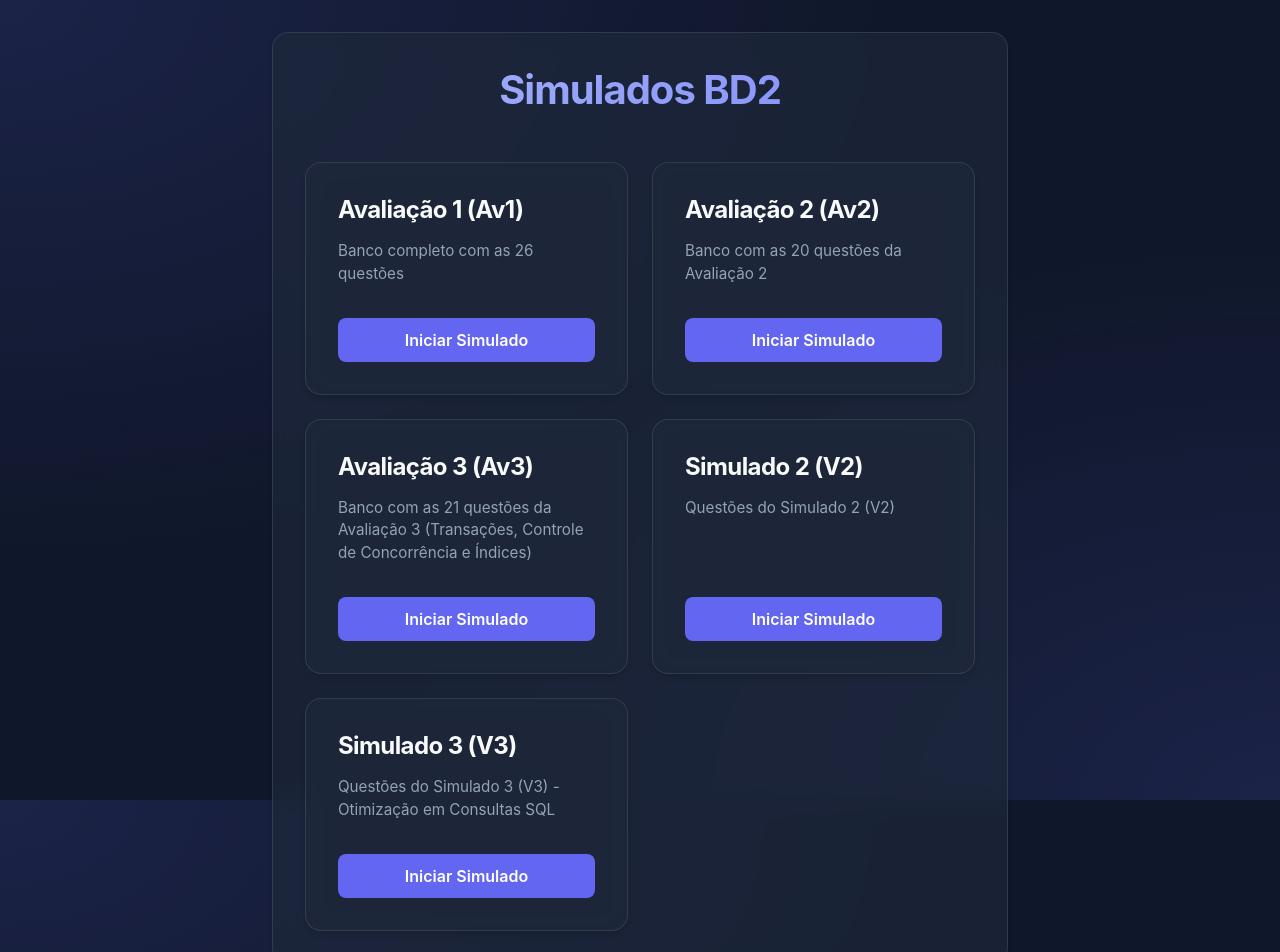
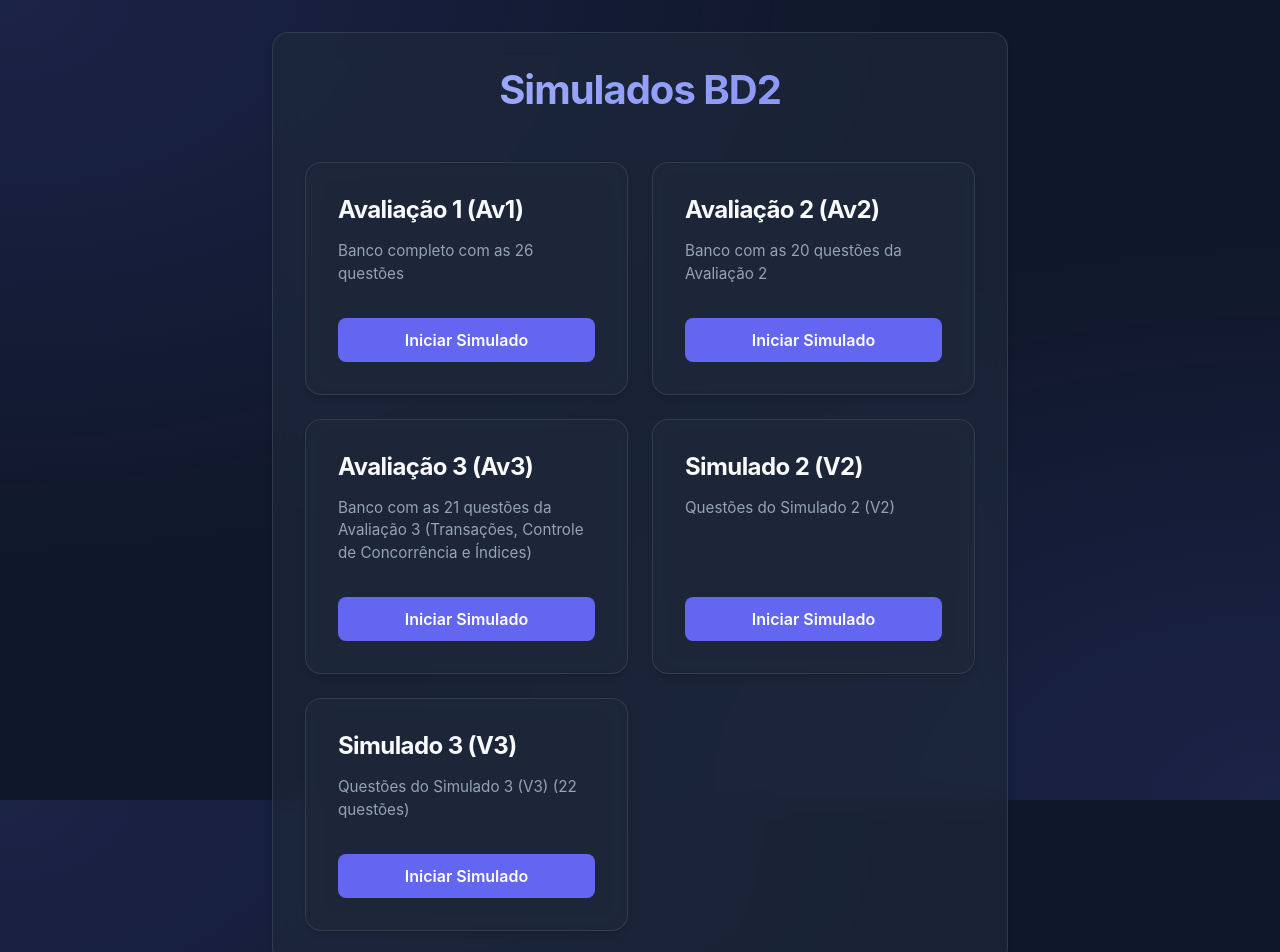
Before and after one commit to Gotc2607/Simulado-BD2, a React (Vite) app: page / in a window 1280 px wide. Shown: the top 952 px of the page. Built offline with nearby package versions, Linux system fonts and the light colour scheme.

Commit message:
feat: adicionando mais questões ao simulado 3

```diff
--- a/src/data/exams.js
+++ b/src/data/exams.js
@@ -651,7 +651,7 @@ export const exams = [
   {
     id: "v3",
     title: "Simulado 3 (V3)",
-    description: "Questões do Simulado 3 (V3) - Otimização em Consultas SQL",
+    description: "Questões do Simulado 3 (V3) (22 questões)",
     questions: [
       {
         id: 1,
@@ -708,6 +708,182 @@ export const exams = [
           "Varrer arquivos de dados que estão ordenados procurando os dados que serão apresentados."
         ],
         correctAnswer: [0, 2]
+      },
+      {
+        id: 7,
+        text: "[Tecnologias de Banco de Dados] Qual modelo de banco de dados permite que a estrutura de dados armazenada reflita diretamente as classes e objetos de uma linguagem de programação orientada a objetos (como Java ou C++), suportando herança e polimorfismo de forma nativa?",
+        options: [
+          "Banco de Dados Temporal",
+          "Banco de Dados Orientado a Objetos",
+          "Banco de Dados Ativo",
+          "Banco de Dados Dedutivo"
+        ],
+        correctAnswer: 1
+      },
+      {
+        id: 8,
+        text: "[Tecnologias de Banco de Dados] A principal característica de um Banco de Dados Distribuído é:",
+        options: [
+          "O armazenamento de dados exclusivamente em formato de texto.",
+          "A centralização física de todos os dados em um único servidor de alta potência.",
+          "O armazenamento de dados em múltiplos locais físicos conectados por rede, aparecendo para o usuário como um sistema único lógico.",
+          "A execução de regras baseadas em inferência lógica."
+        ],
+        correctAnswer: 2
+      },
+      {
+        id: 9,
+        text: "[Tecnologias de Banco de Dados] Qual tecnologia de banco de dados é projetada especificamente para operar de forma eficiente em cenários onde a conectividade de rede é instável ou intermitente, utilizando técnicas de sincronização assíncrona?",
+        options: [
+          "Bancos de Dados Geográficos",
+          "Bancos de Dados Paralelos",
+          "Bancos de Dados Multimídia",
+          "Bancos de Dados Móveis"
+        ],
+        correctAnswer: 3
+      },
+      {
+        id: 10,
+        text: "[Tecnologias de Banco de Dados] Em um sistema de controle de frotas, é necessário realizar consultas SQL que retornem \"quais veículos estão em um raio de 5km de um determinado endereço\". Qual banco de dados é especialista em tratar esse tipo de dado?",
+        options: [
+          "Banco de Dados Textual",
+          "Banco de Dados Geográfico",
+          "Banco de Dados Dedutivo",
+          "Banco de Dados em Colunas"
+        ],
+        correctAnswer: 1
+      },
+      {
+        id: 11,
+        text: "[Tecnologias de Banco de Dados] Quando uma aplicação exige motores de busca avançados capazes de realizar pesquisas fonéticas, buscar por sinônimos e indexar gigabytes de documentos em formato de texto livre, a melhor escolha tecnológica é:",
+        options: [
+          "Banco de Dados Textual",
+          "Banco de Dados Temporal",
+          "Banco de Dados Relacional padrão",
+          "Base de Dados das Coisas (DoT)"
+        ],
+        correctAnswer: 0
+      },
+      {
+        id: 12,
+        text: "[Tecnologias de Banco de Dados] O gerenciamento de dados que incluem fluxos (streams) contínuos, onde a entrega da informação possui restrições de tempo real (como em vídeos ou áudio sob demanda), é um desafio resolvido pelos:",
+        options: [
+          "Bancos de Dados Autônomos",
+          "Bancos de Dados Dedutivos",
+          "Bancos de Dados Multimídia",
+          "Bancos de Dados Semiestruturados"
+        ],
+        correctAnswer: 2
+      },
+      {
+        id: 13,
+        text: "[Tecnologias de Banco de Dados] O objetivo principal de um Banco de Dados Paralelo é:",
+        options: [
+          "Distribuir dados em diferentes países para fins de redundância.",
+          "Melhorar o desempenho processando múltiplas partes de uma mesma consulta simultaneamente em diferentes processadores.",
+          "Inferir novas informações a partir de dados existentes.",
+          "Sincronizar dados com dispositivos móveis offline."
+        ],
+        correctAnswer: 1
+      },
+      {
+        id: 14,
+        text: "[Tecnologias de Banco de Dados] Qual tipo de banco de dados permite responder nativamente a consultas do tipo \"Qual era o valor do produto X no dia 15 de março do ano passado, independentemente das alterações feitas depois disso\"?",
+        options: [
+          "Banco de Dados Temporal",
+          "Banco de Dados Ativo",
+          "Banco de Dados Geográfico",
+          "Banco de Dados em Colunas"
+        ],
+        correctAnswer: 0
+      },
+      {
+        id: 15,
+        text: "[Tecnologias de Banco de Dados] Um banco de dados que utiliza inteligência artificial para realizar o tuning automático de performance e aplicar correções de segurança sem necessidade de interrupção (downtime) ou ação de um DBA é classificado como:",
+        options: [
+          "Dedutivo",
+          "Autônomo (Auto-gerenciado)",
+          "Ativo",
+          "Semiestruturado"
+        ],
+        correctAnswer: 1
+      },
+      {
+        id: 16,
+        text: "[Tecnologias de Banco de Dados] Se o banco de dados armazena os fatos \"João é pai de Maria\" e \"Maria é mãe de José\", e possui uma regra lógica que infere que \"o pai de um progenitor é um avô\", esse sistema é um exemplo de Banco de Dados:",
+        options: [
+          "Orientado a Objetos",
+          "Distribuído",
+          "Ativo",
+          "Dedutivo"
+        ],
+        correctAnswer: 3
+      },
+      {
+        id: 17,
+        text: "[Tecnologias de Banco de Dados] O paradigma ECA (Evento-Condição-Ação) é a base de funcionamento de qual tipo de banco de dados, que é capaz de reagir automaticamente a mudanças de estado sem a necessidade de intervenção explícita da aplicação cliente?",
+        options: [
+          "Bancos de Dados Temporais",
+          "Bancos de Dados Dedutivos",
+          "Bancos de Dados Ativos",
+          "Bancos de Dados Multimídia"
+        ],
+        correctAnswer: 2
+      },
+      {
+        id: 18,
+        text: "[Tecnologias de Banco de Dados] Qual o principal motivador que leva empresas a adotarem Bancos de Dados NoSQL em detrimento aos SGBDRs tradicionais em aplicações modernas de internet?",
+        options: [
+          "A necessidade de aplicar as regras de normalização de forma mais rígida.",
+          "A obrigatoriedade do uso de linguagem SQL pura para todas as transações.",
+          "A flexibilidade de esquema (schema-less) e a facilidade de escalabilidade horizontal.",
+          "A criação de tabelas virtuais baseadas em herança de classes."
+        ],
+        correctAnswer: 2
+      },
+      {
+        id: 19,
+        text: "[Tecnologias de Banco de Dados] Em ambientes de Data Warehouse onde é necessário calcular a \"soma total de vendas do mês\" analisando milhões de registros, qual formato de armazenamento físico de banco de dados oferece o melhor desempenho de leitura (I/O) ignorando atributos desnecessários da tabela?",
+        options: [
+          "Banco de Dados em Colunas",
+          "Banco de Dados Orientado a Objetos",
+          "Banco de Dados Móvel",
+          "Banco de Dados em Grafos"
+        ],
+        correctAnswer: 0
+      },
+      {
+        id: 20,
+        text: "[Tecnologias de Banco de Dados] Tecnologias de armazenamento que operam de forma nativa com arquivos cujos esquemas são definidos no próprio dado por meio de tags ou chaves (como o formato JSON ou XML) são denominadas Bancos de Dados:",
+        options: [
+          "Relacionais Normatizados",
+          "Geográficos",
+          "Semiestruturados",
+          "Baseados em Tuplas"
+        ],
+        correctAnswer: 2
+      },
+      {
+        id: 21,
+        text: "[Tecnologias de Banco de Dados] A arquitetura de banco de dados projetada especificamente para ingerir, processar e analisar volumes massivos de dados contínuos gerados por sensores e dispositivos inteligentes conectados (Internet das Coisas) é conhecida como:",
+        options: [
+          "Database of Things (DoT)",
+          "Base de Conhecimento",
+          "Objeto-Relacional",
+          "Banco de Dados Textual"
+        ],
+        correctAnswer: 0
+      },
+      {
+        id: 22,
+        text: "[Tecnologias de Banco de Dados] Em sistemas especialistas, a camada que armazena informações estruturadas não apenas como dados isolados, mas através de ontologias, grafos semânticos e representação complexa para embasar a tomada de decisão da IA, é chamada de:",
+        options: [
+          "Banco de Dados Multimídia",
+          "Banco de Dados de Conhecimento (Knowledge Database)",
+          "Banco de Dados em Colunas",
+          "Banco de Dados Móvel"
+        ],
+        correctAnswer: 1
       }
     ]
   }
```
